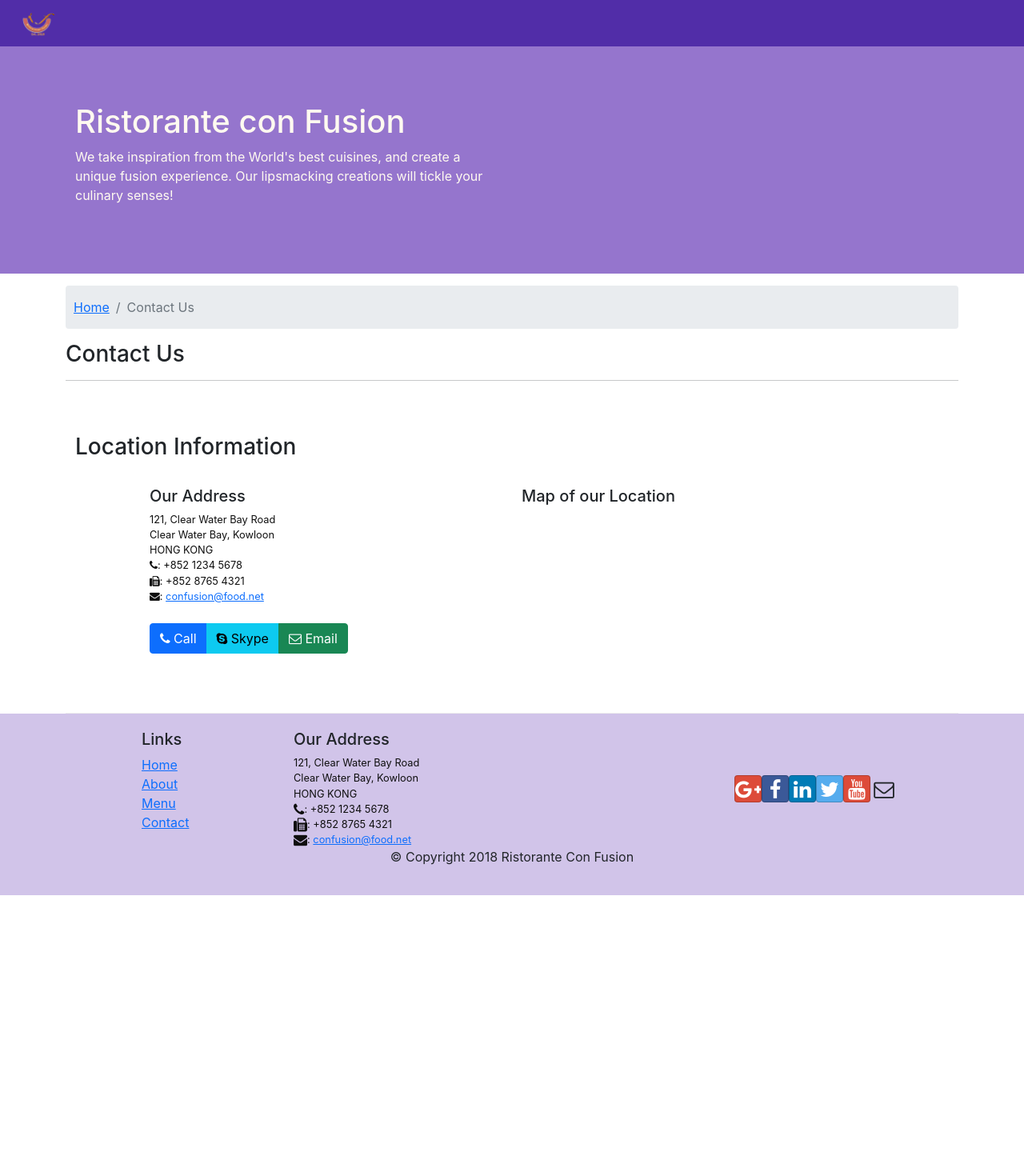
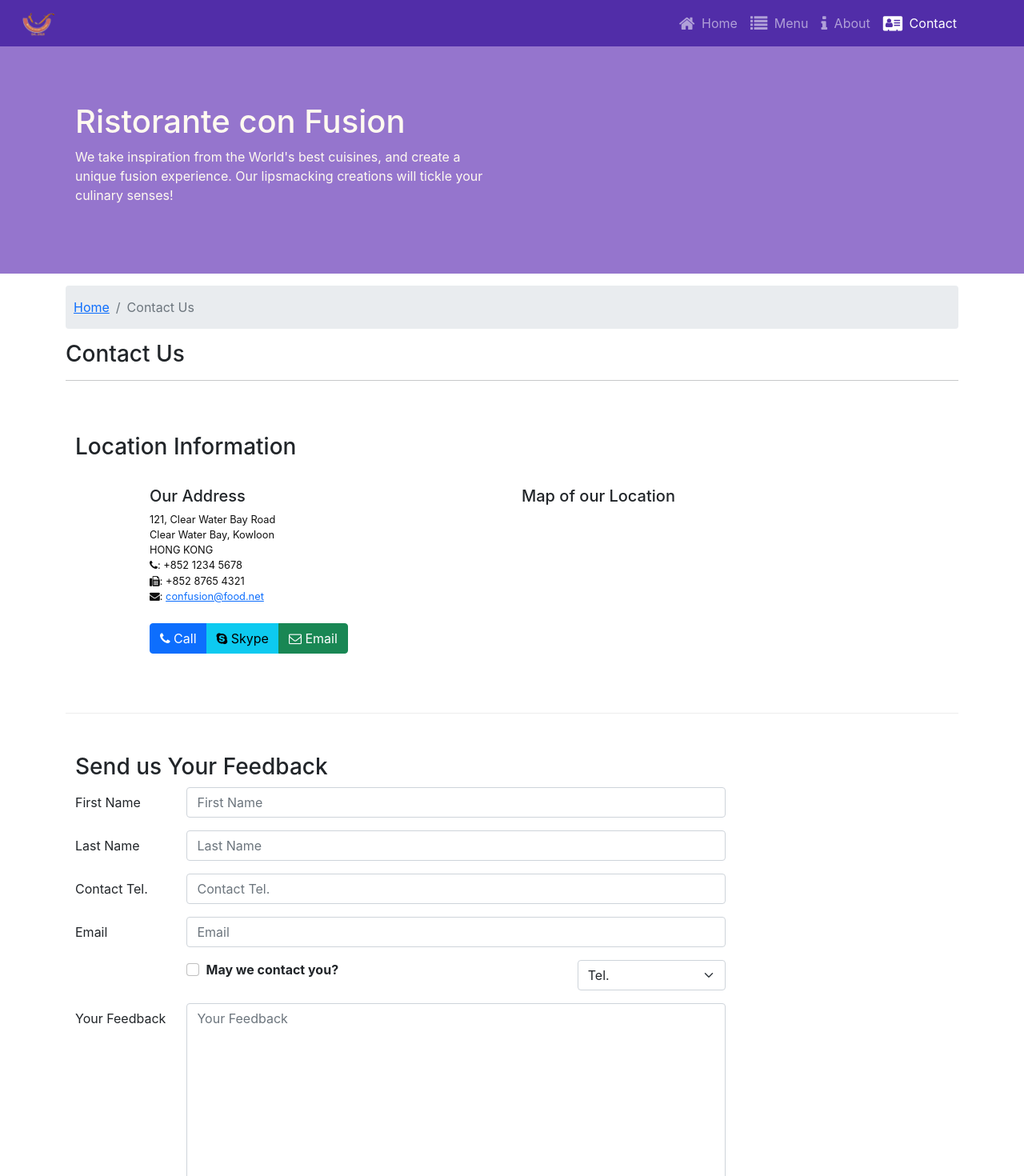
Before and after one commit to abkarthick/coursera, a React (Create React App) app: page /contactus in a window 1280 px wide. Shown: the top 1470 px of the page at 80% size. Before the commit the page ends 1119 px from the top, so only its background shows below. Built offline with nearby package versions, Linux system fonts and the light colour scheme.

Commit message:
Controlled Forms

```diff
--- a/src/components/ContactComponent.js
+++ b/src/components/ContactComponent.js
@@ -1,8 +1,42 @@
-import React from 'react';
-import { Breadcrumb, BreadcrumbItem } from 'reactstrap';
+import React, { Component } from 'react';
+import { Breadcrumb, BreadcrumbItem, Button, Col, Form, FormGroup, Input, Label } from 'reactstrap';
 import { Link } from 'react-router-dom';
 
-function Contact(props) {
+class Contact extends Component {
+    constructor(props) {
+        super(props);
+
+        this.state = {
+            firstname: '',
+            lastname: '',
+            telnum: '',
+            email: '',
+            agree: false,
+            contactType: 'Tel.',
+            message: ''
+        }
+        this.handleSubmit = this.handleSubmit.bind(this);
+        this.handleInputChange = this.handleInputChange.bind(this);
+    }
+
+    handleInputChange(event) {
+        const target = event.target;
+        const value = target.type === 'checkbox' ? target.checked : target.value;
+        const name = target.name;
+
+        this.setState({
+            [name]: value
+        })
+    }
+
+    handleSubmit(e) {
+        console.log("current state is: " + JSON.stringify(this.state));
+        alert("current state is: " + JSON.stringify(this.state));
+        e.preventDefault();
+    }
+
+
+    render() {
         return (
             <div className="container">
                 <div className='row'>
@@ -41,8 +75,70 @@
                         </div>
                     </div>
                 </div>
+                <div className='row row-content'>
+                    <div className='col-12'>
+                        <h3>Send us Your Feedback</h3>
                     </div>
-    );
+                    <div className='col-12 col-md-9'>
+                        <Form onSubmit={this.handleSubmit}>
+                            <FormGroup row>
+                                <Label htmlFor='firstname' md={2}>First Name</Label>
+                                <Col md={10}>
+                                    <Input type='text' id='firstname' name='firstname' placeholder='First Name' value={this.state.firstname} onChange={this.handleInputChange} />
+                                </Col>
+                            </FormGroup>
+                            <FormGroup row>
+                                <Label htmlFor='lastname' md={2}>Last Name</Label>
+                                <Col md={10}>
+                                    <Input type='text' id='lastname' name='lastname' placeholder='Last Name' value={this.state.lastname} onChange={this.handleInputChange} />
+                                </Col>
+                            </FormGroup>
+                            <FormGroup row>
+                                <Label htmlFor='telnum' md={2}>Contact Tel.</Label>
+                                <Col md={10}>
+                                    <Input type='tel' id='telnum' name='telnum' placeholder='Contact Tel.' value={this.state.telnum} onChange={this.handleInputChange} />
+                                </Col>
+                            </FormGroup>
+                            <FormGroup row>
+                                <Label htmlFor='telnum' md={2}>Email</Label>
+                                <Col md={10}>
+                                    <Input type='email' id='email' name='email' placeholder='Email' value={this.state.email} onChange={this.handleInputChange} />
+                                </Col>
+                            </FormGroup>
+                            <FormGroup row>
+                                <Col md={{ size: 6, offset: 2 }}>
+                                    <FormGroup check>
+                                        <Label check>
+                                            <Input type='checkbox' name='agree' checked={this.state.agree}  onChange={this.handleInputChange}/> {' '} <strong>May we contact you?</strong>
+                                        </Label>
+                                    </FormGroup>
+                                </Col>
+                                <Col md={{ size: 3, offset: 1 }}>
+                                    <Input type='select' name='contactType' value={this.state.contactType}  onChange={this.handleInputChange}>
+                                        <option>Tel.</option>
+                                        <option>Email.</option>
+                                    </Input>
+                                </Col>
+                            </FormGroup>
+                            <FormGroup row>
+                                <Label htmlFor='message' md={2}>Your Feedback</Label>
+                                <Col md={10}>
+                                    <Input type='textarea' id='message' name='message' placeholder='Your Feedback' rows='12' onChange={this.handleInputChange}>{this.state.message}</Input>
+                                </Col>
+                            </FormGroup>
+                            <FormGroup row>
+                                <Col md={{ size: 6, offset: 2 }}>
+                                    <Button type='submit' color='primary'>
+                                        Send Feedback
+                                    </Button>
+                                </Col>
+                            </FormGroup>
+                        </Form>
+                    </div>
+                </div>
+            </div>
+        )
+    }
 }
 
 export default Contact;
--- a/src/components/HeaderComponent.js
+++ b/src/components/HeaderComponent.js
@@ -30,16 +30,18 @@
                     <Collapse navbar isOpen={this.state.isNavOpen} className='d-md-flex justify-content-end mr-5' >
                         <Nav navbar>
                             {[
-                                { link: '/home', label: 'Home' },
-                                { link: '/menu', label: 'Menu' },
-                                { link: '/aboutus', label: 'About' },
-                                { link: '/contactus', label: 'Contact' }
-                            ].map((navs) => {
-                                <NavItem>
-                                    <NavLink className="nav-link" to={navs.link}>
-                                        <span className='fa fa-home fa-lg'></span> Home
-                                    </NavLink>
-                                </NavItem>
+                                { link: '/home', label: 'Home', icon: 'fa fa-home' },
+                                { link: '/menu', label: 'Menu', icon: 'fa fa-list' },
+                                { link: '/aboutus', label: 'About', icon: 'fa fa-info' },
+                                { link: '/contactus', label: 'Contact', icon: 'fa fa-address-card' }
+                            ].map((navs, index) => {
+                                return (
+                                    <NavItem key={index}>
+                                        <NavLink className="nav-link" to={navs.link}>
+                                            <span className={`${navs.icon} fa-lg mr-1`}></span> {navs.label}
+                                        </NavLink>
+                                    </NavItem>
+                                );
                             })}
                             {/* <NavItem>
                                 <NavLink className="nav-link" to="/home">
--- a/src/components/HomeComponent.js
+++ b/src/components/HomeComponent.js
@@ -10,9 +10,9 @@
     <Card className="shadow-sm">
       <CardImg src={item.image} alt={item.name} />
       <CardBody>
-        <CardTitle>{item.name}</CardTitle>
-        {item.designation ? <CardSubtitle>{item.designation}</CardSubtitle> : null}
-        <CardText>{item.description}</CardText>
+        <CardTitle tag={'h3'} className="pb-3">{item.name}</CardTitle>
+        {item.designation ? <CardSubtitle className="pb-3">{item.designation}</CardSubtitle> : null}
+        <CardText className=''>{item.description}</CardText>
       </CardBody>
     </Card>
   );
```
Lines whose indentation alone changed are shown as unchanged.
